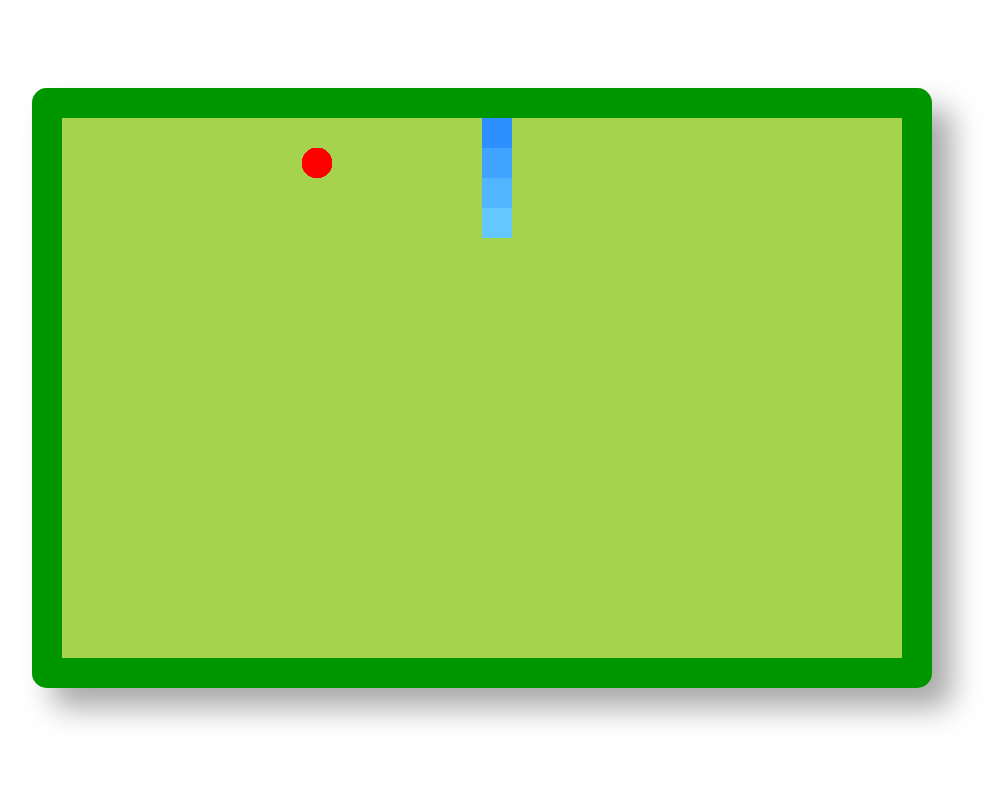
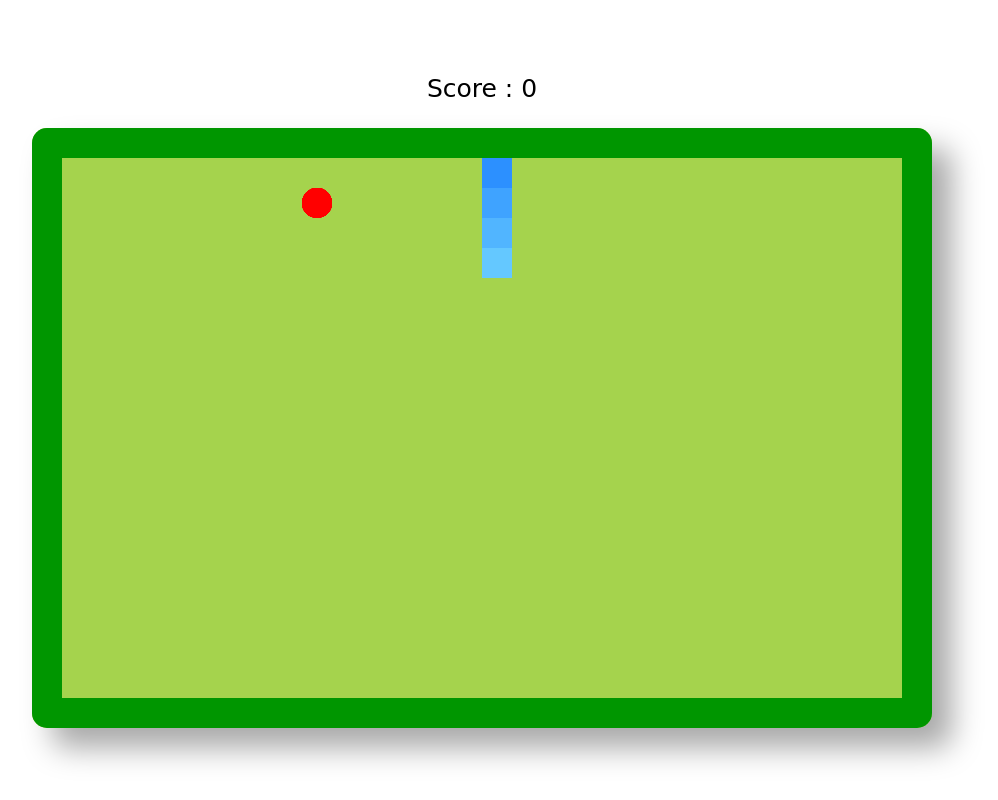
Before and after one commit to victorSejournes22005043/Snake, a plain HTML site: page index.html in a window 1280 px wide. Shown: the whole page, without its empty margins (158-1156 px from the left). Drawn offline with Linux system fonts and the light colour scheme.

Commit message:
score display

```diff
--- a/index.html
+++ b/index.html
@@ -6,6 +6,7 @@
     <link href="style.css" rel="stylesheet">
 </head>
 <body>
+    <p id="scoreDisplay">Score : 0</p>
     <canvas id="canvas"></canvas>
 </body>
 <script src="script.js"></script>
--- a/script.js
+++ b/script.js
@@ -102,9 +102,12 @@ function update(){
             break;
     }
     if(field[nextCoordesX][nextCoordesY] == 1 || field[nextCoordesX][nextCoordesY] == 2){
-        alert("game over");
+        alert("game over      score : " + score);
+        return 0;
     }
     else if(field[nextCoordesX][nextCoordesY] == 3){
+        score += 1;
+        document.getElementById("scoreDisplay").innerText = "Score : " + score;
         coords.push([nextCoordesX, nextCoordesY]);
         field[coords[coords.length-1][0]][coords[coords.length-1][1]] = 2;
         draw(field);
@@ -144,6 +147,7 @@ document.body.addEventListener("keydown", (ev) => {
 });
 
 var field = [];
+var score = 0;
 generateField();
 
 placeApple(field);
--- a/style.css
+++ b/style.css
@@ -3,6 +3,12 @@ body{
     display: flex;
     justify-content: center;
     align-items: center;
+    flex-direction: column;
+}
+
+#scoreDisplay{
+    font-size: 25px;
+    font-family: "DejaVu Sans";
 }
 
 canvas{
```
